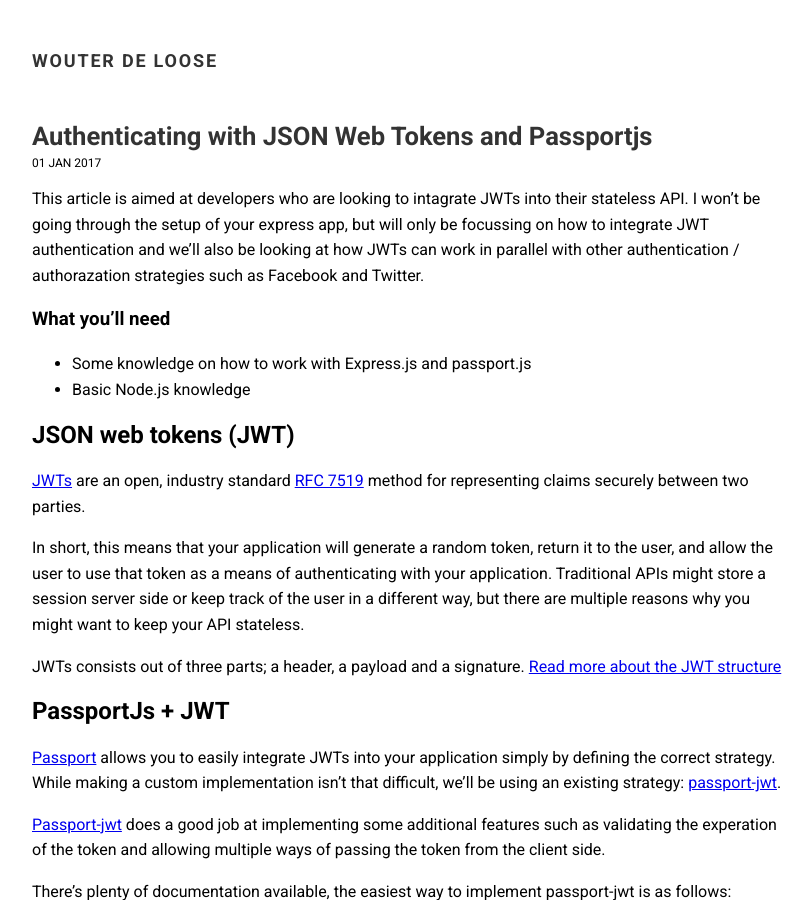
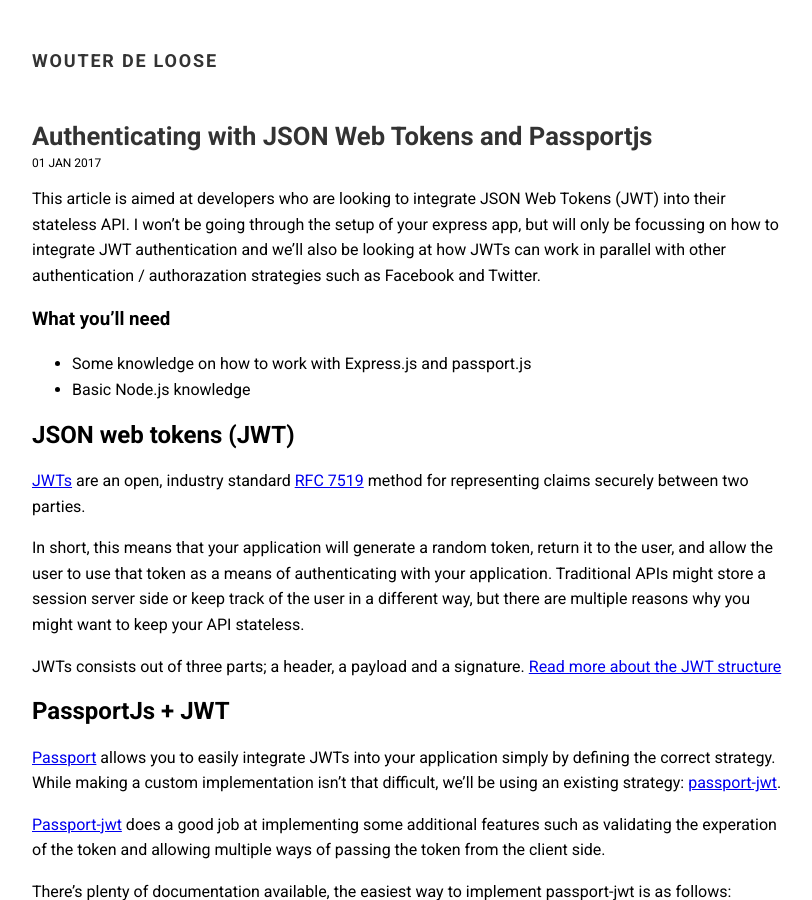
Before and after one commit to woutrbe/woutrbe.github.io, a Jekyll site: the page built from _posts/2017-01-01-authenticating-with-json-web-tokens.md, in a window 1280 px wide and 900 px high. Shown: the whole window, without its empty margins (228-1040 px from the left). Built offline with Jekyll 4.4.1, drawn with Linux system fonts in a browser that asks for light colours; nearby versions of some CDN libraries; comment, search, counter and statistics services are not loaded; some of the changed text lies outside the part shown.

Commit message:
Update 2017-01-01-authenticating-with-json-web-tokens.md

```diff
--- a/_posts/2017-01-01-authenticating-with-json-web-tokens.md
+++ b/_posts/2017-01-01-authenticating-with-json-web-tokens.md
@@ -4,7 +4,7 @@
 comments: true
 ---
 
-This article is aimed at developers who are looking to intagrate JWTs into their stateless API.
+This article is aimed at developers who are looking to integrate JSON Web Tokens (JWT) into their stateless API.
 I won't be going through the setup of your express app, but will only be focussing on how to integrate JWT authentication and we'll also be looking at how JWTs can work in parallel with other authentication / authorazation strategies such as Facebook and Twitter.
 
 ### What you'll need
```
Also changed, not shown: other parts of _posts/2017-01-01-authenticating-with-json-web-tokens.md (+1 -1 lines).
